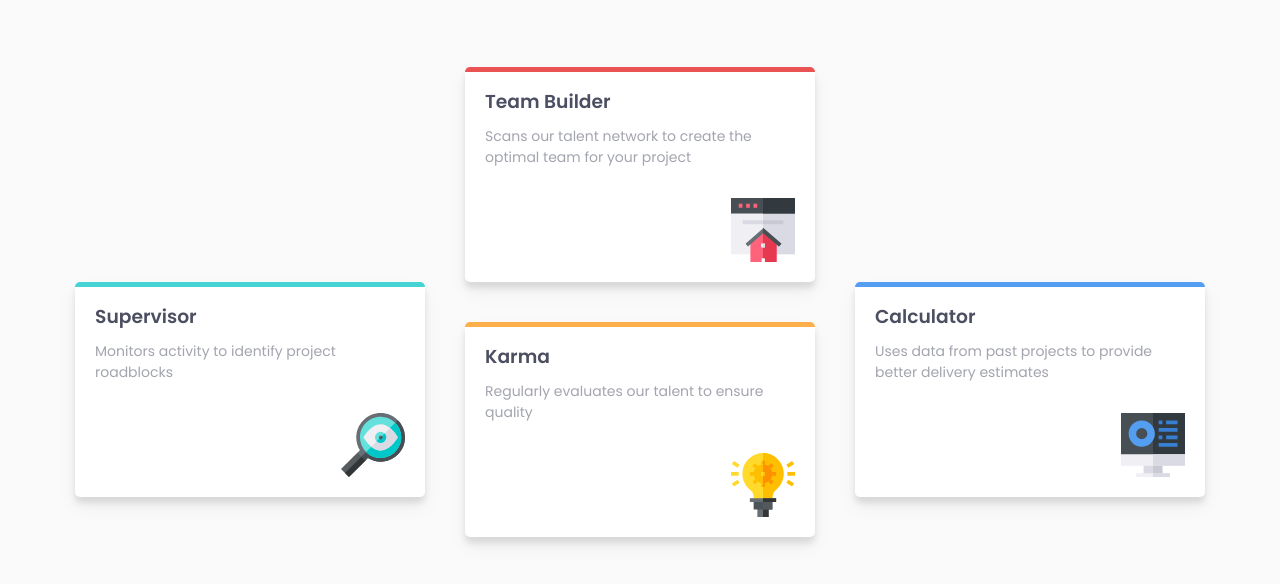
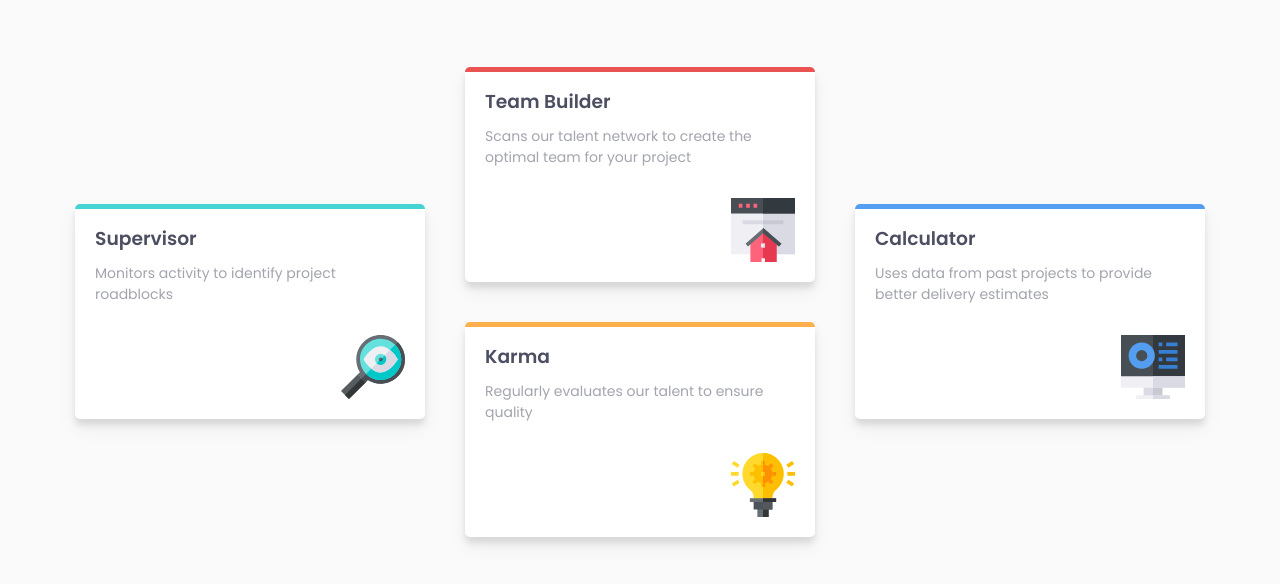
Before and after one commit to Mohamed-Haron/four-card, a plain HTML site: page index.html in a window 1280 px wide. Shown: the part 212-796 px from the top of the page. Drawn offline with Linux system fonts and the light colour scheme.

Commit message:
update position of boxs

```diff
--- a/cssFile.css
+++ b/cssFile.css
@@ -2,6 +2,7 @@
 
 *{
     box-sizing: border-box;
+
 }
 
 body{
@@ -95,7 +96,7 @@ p {
 }
 
 .box-push{
-    transform: translateY(100%);
+    transform: translateY(137px);
 }
 
 @media(max-width:775px){
```
